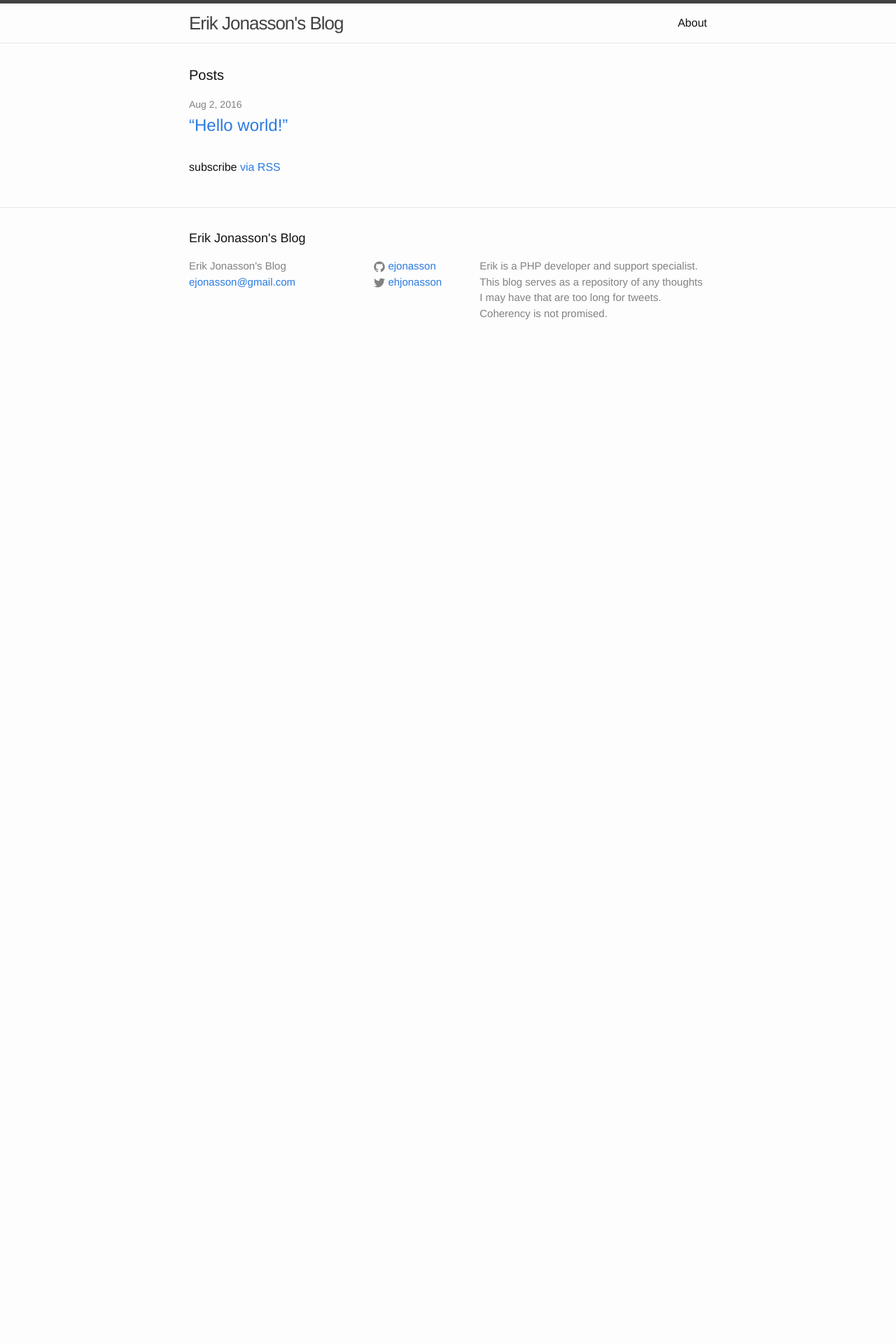
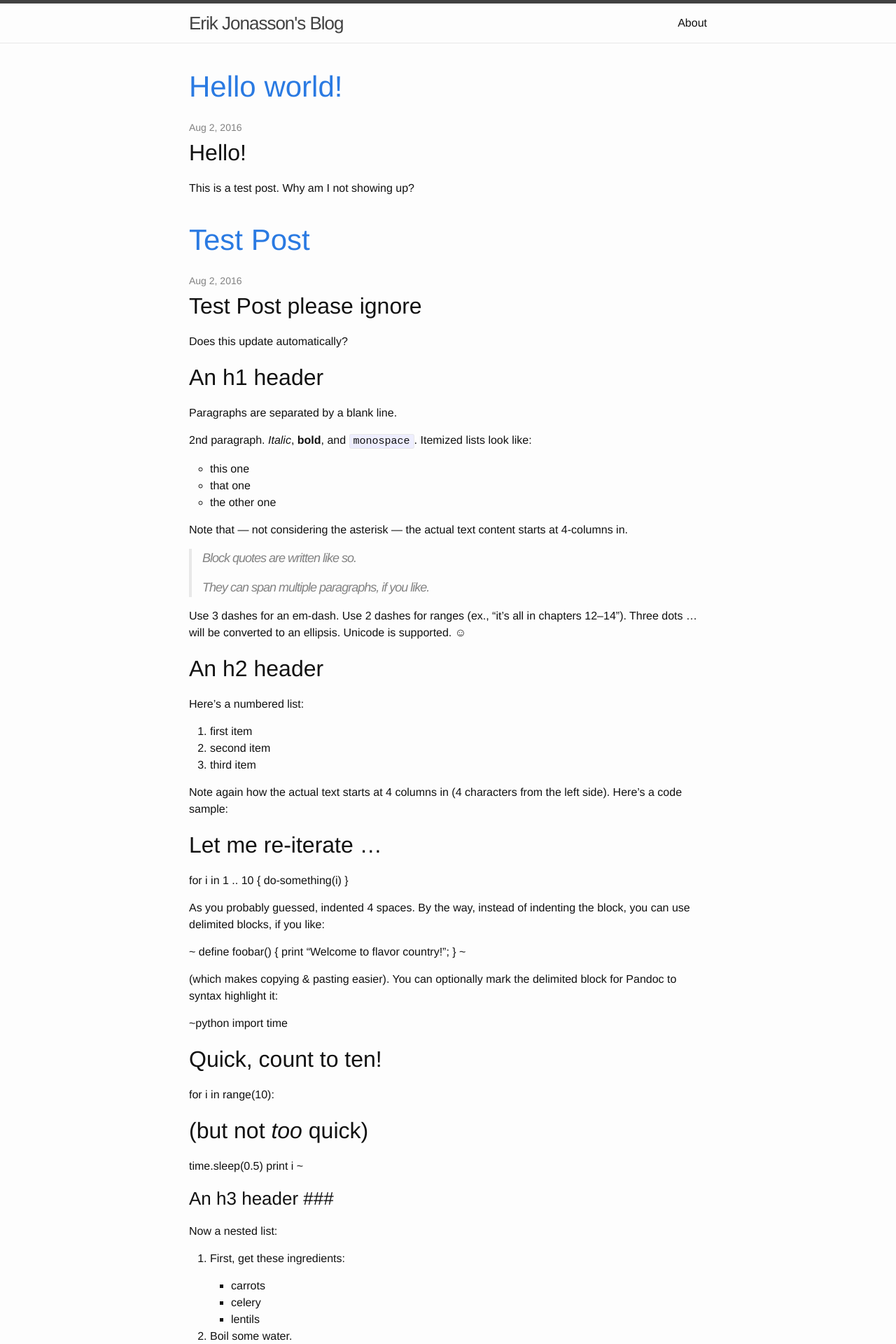
Before and after one commit to ejonasson/ejonasson.github.io, a Jekyll site: the page built from index.html, in a window 1280 px wide. Shown: the top 1920 px of the page at 70% size. Built offline with Jekyll 4.4.1, drawn with Linux system fonts in a browser that asks for light colours; before the commit the page ends 900 px from its top, so only the background shows below that; some of the changed text lies outside the part shown.

Commit message:
Add test post

```diff
--- /dev/null
+++ b/_posts/2016-08-02-hello-world.markdown
@@ -0,0 +1,9 @@
+---
+layout: post
+title:  Hello world!
+date:   2016-08-02 19:07:16 -0400
+categories: general meta
+---
+
+# Hello!
+This is a test post. Why am I not showing up?
--- a/_posts/2016-08-02-welcome-to-jekyll.markdown
+++ b/_posts/2016-08-02-welcome-to-jekyll.markdown
@@ -1,6 +1,6 @@
 ---
 layout: post
-title:  “Hello world!”
+title:  Test Post
 date:   2016-08-02 18:07:16 -0400
 categories: general meta
 ---
@@ -37,7 +37,7 @@ Unicode is supported. ☺
 
 
 An h2 header
----- --------
+----
 
 Here's a numbered list:
 
@@ -54,27 +54,27 @@ for i in 1 .. 10 { do-something(i) }
 As you probably guessed, indented 4 spaces. By the way, instead of
 indenting the block, you can use delimited blocks, if you like:
 
-~
+\~
 define foobar() {
 print "Welcome to flavor country!";
 }
-~
+\~
 
 (which makes copying & pasting easier). You can optionally mark the
 delimited block for Pandoc to syntax highlight it:
 
-~python
+\~python
 import time
 # Quick, count to ten!
 for i in range(10):
 # (but not *too* quick)
 time.sleep(0.5)
 print i
-~
+\~
 
 
 
-### An h3 header ##\#
+### An h3 header #\#\#
 
 Now a nested list:
 
@@ -111,7 +111,7 @@ Here's a link to [a website]()(http://foo.bar), to a [local
 Tables can look like this:
 
 size  material      color
-----  ------------  ------------
+----
 9     leather       brown
 10    hemp canvas   natural
 11    glass         transparent
@@ -121,9 +121,9 @@ Table: Shoes, their sizes, and what they're made of
 (The above is the caption for the table.) Pandoc also supports
 multi-line tables:
 
----- ----  -----------------------
+----
 keyword   text
----- ----  -----------------------
+----
 red       Sunsets, apples, and
   other red or reddish
   things.
@@ -131,11 +131,11 @@ red       Sunsets, apples, and
 green     Leaves, grass, frogs
   and other things it's
   not easy being.
----- ----  -----------------------
+----
 
 A horizontal rule follows.
 
-***
+\*\*\*
 Here's a definition list:
 
 apples
--- a/_sass/_layout.scss
+++ b/_sass/_layout.scss
@@ -191,7 +191,7 @@
 
 .post-link {
     display: block;
-    font-size: 24px;
+    font-size: 42px;
 }
 
 
--- a/about.md
+++ b/about.md
@@ -4,12 +4,6 @@ title: About
 permalink: /about/
 ---
 
-This is the base Jekyll theme. You can find out more info about customizing your Jekyll theme, as well as basic Jekyll usage documentation at [jekyllrb.com](http://jekyllrb.com/)
+Erik Jonasson is a web developer who has worked on sites for private businesses as well as not-for-profit agencies. He's been a WordPress user for nearly 10 years, and has several years of experience as a web developer and programmer.
 
-You can find the source code for the Jekyll new theme at:
-{% include icon-github.html username="jglovier" %} /
-[jekyll-new](https://github.com/jglovier/jekyll-new)
-
-You can find the source code for Jekyll at
-{% include icon-github.html username="jekyll" %} /
-[jekyll](https://github.com/jekyll/jekyll)
+In his personal life, Erik is an avid PC gamer and Sci-Fi/Fantasy nerd. He currently lives in Gainesville, FL with his wife and dog.
--- a/index.html
+++ b/index.html
@@ -3,17 +3,17 @@ layout: default
 ---
 
 <div class="home">
-
-  <h1 class="page-heading">Posts</h1>
-
   <ul class="post-list">
     {% for post in site.posts %}
       <li>
-        <span class="post-meta">{{ post.date | date: "%b %-d, %Y" }}</span>
-
         <h2>
           <a class="post-link" href="{{ post.url | prepend: site.baseurl }}">{{ post.title }}</a>
         </h2>
+        <span class="post-meta">{{ post.date | date: "%b %-d, %Y" }}</span>
+
+        <div class="post-content">
+          {{ post.content }}
+        </div>
       </li>
     {% endfor %}
   </ul>
```
